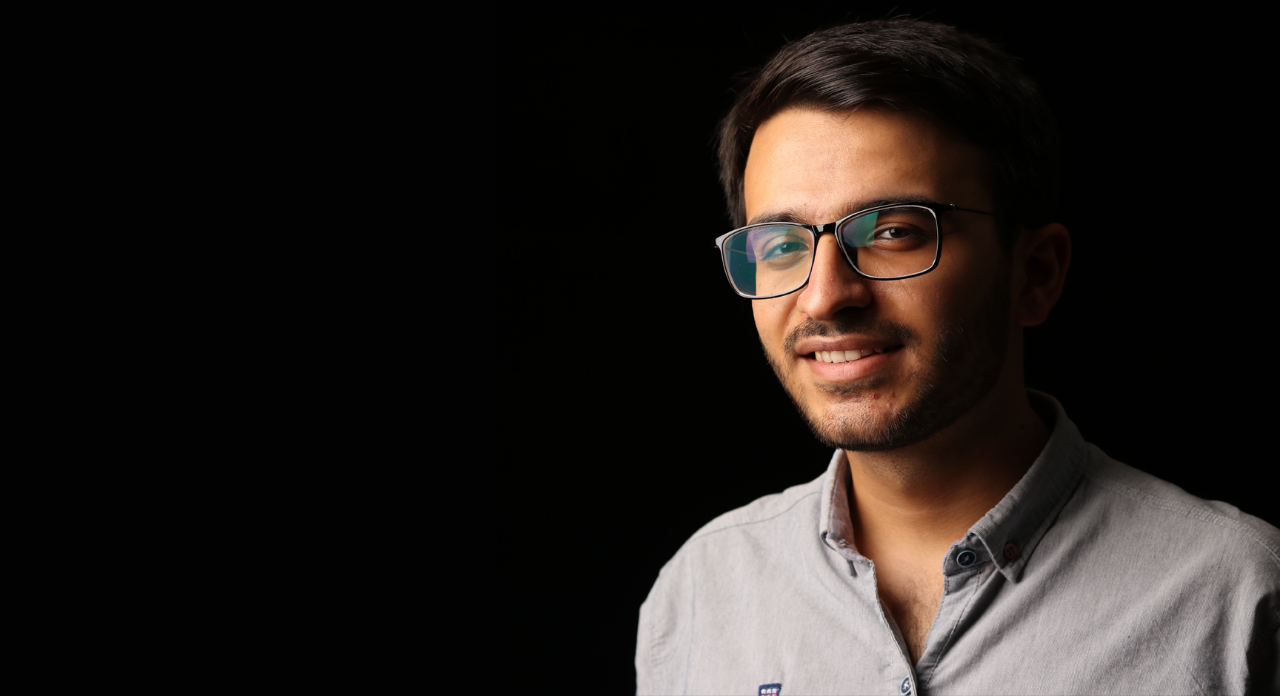
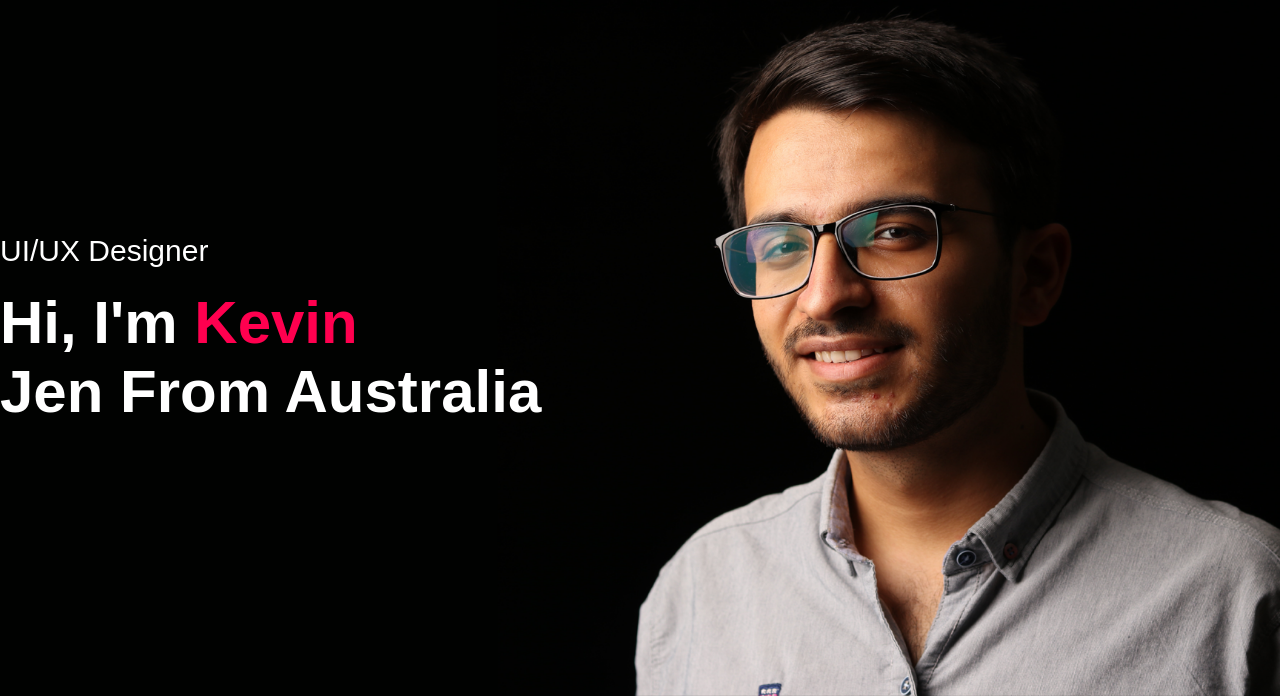
Before and after one commit to hasnatuz-zahara/Portfolio-website, a plain HTML site: page index.html in a window 1280 px wide. Shown: the part 104-800 px from the top of the page. Drawn offline with Linux system fonts and the light colour scheme.

Commit message:
Header section has been styled

```diff
--- a/index.html
+++ b/index.html
@@ -20,6 +20,10 @@
             </ul>
 
         </nav>
+        <div class="header-text">
+            <p>UI/UX Designer</p>
+            <h1>Hi, I'm <span>Kevin</span><br>Jen From Australia</h1>
+        </div>
     </div>
 
 
--- a/style.css
+++ b/style.css
@@ -52,3 +52,14 @@ nav ul li a::after{
 nav ul li a:hover::after{
     width: 100%;
 }
+.header-text{
+    margin-top: 20%;
+    font-size: 30px;
+}
+.header-text h1{
+    font-size: 60px;
+    margin-top: 20px;
+}
+.header-text h1 span{
+    color: #ff004f;
+}
```
